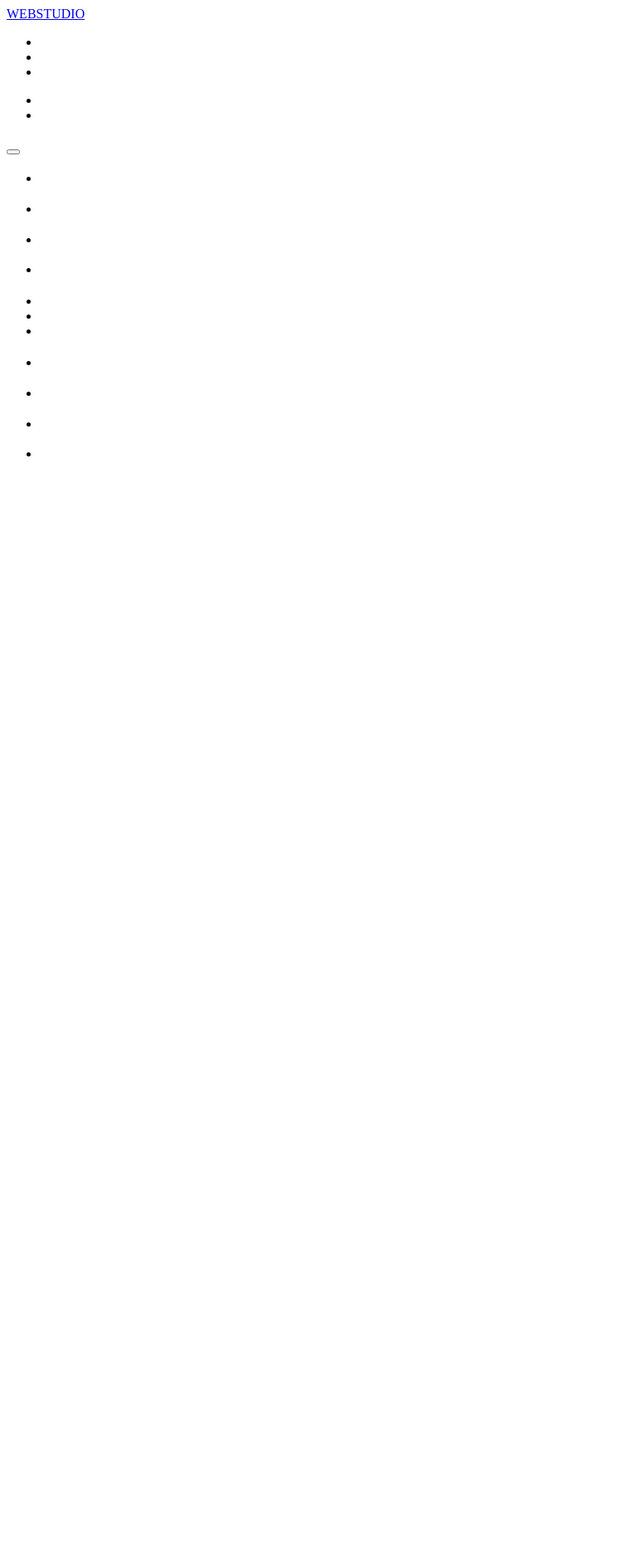
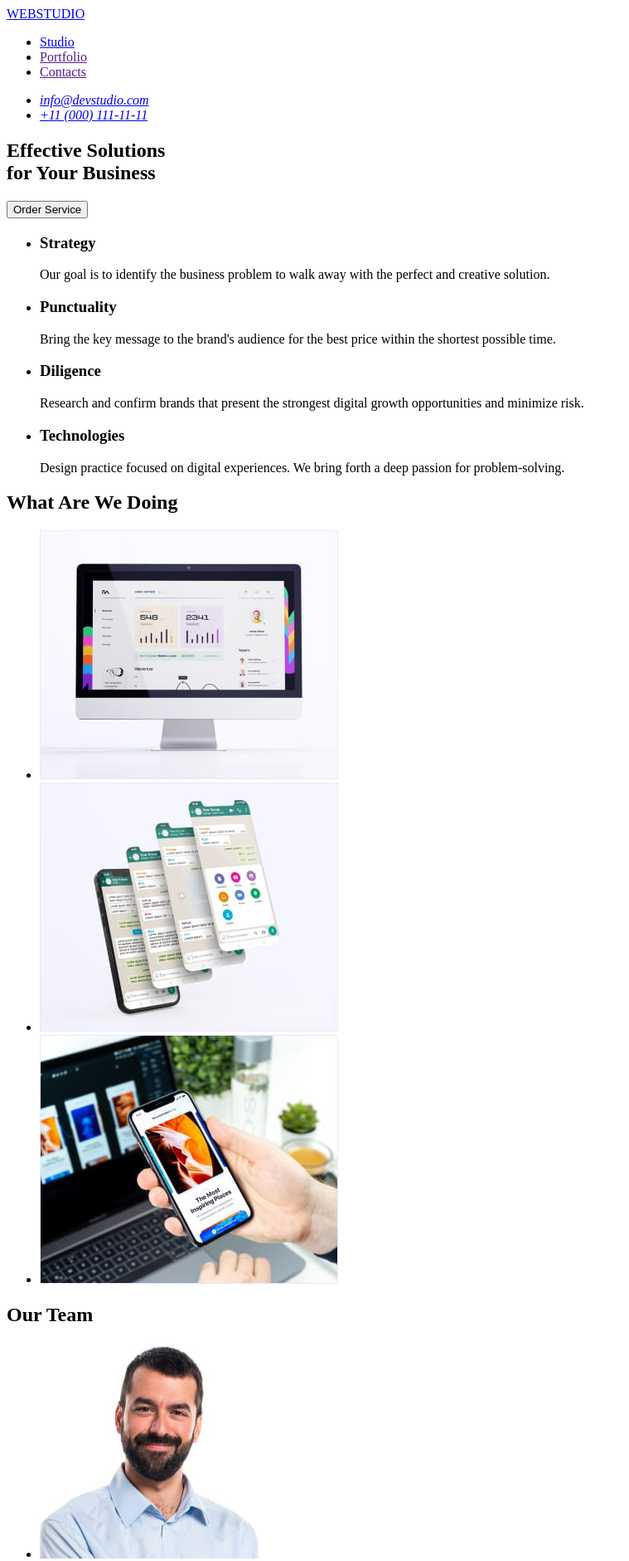
Before and after one commit to LinaPechenik/goit-markup-hw-01, a plain HTML site: page index.html in a window 1280 px wide. Shown: the top 1881 px of the page at 83% size, without its empty margins (0-759 px from the left). Before the commit the page ends 800 px from the top, so only its background shows below. Drawn offline with Linux system fonts and the light colour scheme.

Commit message:
Html document to the corrections

```diff
--- a/index.html
+++ b/index.html
@@ -8,97 +8,166 @@
 
   <body>
     <header>
-      <a href="./index.html">WEBSTUDIO</a>
+      <a href="./index.html"><span>WEB</span>STUDIO</a>
       <nav>
         <ul>
-          <li></li>
-          <li></li>
-          <li></li>
+          <li>
+            <a href="./index.html">Studio</a>
+          </li>
+          <li>
+            <a href="">Portfolio</a>
+          </li>
+          <li>
+            <a href="">Contacts</a>
+          </li>
         </ul>
       </nav>
-      <!---contacts--->
-      <section>
+      <!--contacts-->
+      <address>
         <ul>
-          <li></li>
-          <li></li>
+          <li>
+            <a href="mailto:info@devstudio.com">info@devstudio.com</a>
+          </li>
+          <li>
+            <a href="tel:+110001111111">+11 (000) 111-11-11</a>
+          </li>
         </ul>
-      </section>
+      </address>
     </header>
 
     <main>
-      <h1></h1>
-      <button></button>
+      <!--Hero section-->
+      <section>
+        <h1>
+          Effective Solutions <br />
+          for Your Business
+        </h1>
+        <button type="button">Order Service</button>
+      </section>
 
       <section>
-        <!--наші переваги-->
+        <!--наші переваги benefits-->
         <h2 hidden>Our preferences</h2>
         <ul>
           <li>
-            <h3></h3>
-            <p></p>
+            <h3>Strategy</h3>
+            <p>
+              Our goal is to identify the business problem to walk away with the
+              perfect and creative solution.
+            </p>
           </li>
           <li>
-            <h3></h3>
-            <p></p>
+            <h3>Punctuality</h3>
+            <p>
+              Bring the key message to the brand's audience for the best price
+              within the shortest possible time.
+            </p>
           </li>
           <li>
-            <h3></h3>
-            <p></p>
+            <h3>Diligence</h3>
+            <p>
+              Research and confirm brands that present the strongest digital
+              growth opportunities and minimize risk.
+            </p>
           </li>
           <li>
-            <h3></h3>
-            <p></p>
+            <h3>Technologies</h3>
+            <p>
+              Design practice focused on digital experiences. We bring forth a
+              deep passion for problem-solving.
+            </p>
           </li>
         </ul>
       </section>
 
       <!--чим ми займаємось-->
       <section>
-        <h2></h2>
+        <h2>What Are We Doing</h2>
         <ul>
           <li>
-            <img src="" alt="" />
+            <img
+              src="./images/img1.jpg"
+              alt="Computer screen"
+              width="360"
+              height="300"
+            />
           </li>
           <li>
-            <img src="" alt="" />
+            <img
+              src="./images/img2.jpg"
+              alt="Communication in chats"
+              width="360"
+              height="300"
+            />
           </li>
           <li>
-            <img src="" alt="" />
+            <img
+              src="./images/img3.jpg"
+              alt="Mobile app"
+              width="360"
+              height="300"
+            />
           </li>
         </ul>
       </section>
 
       <!--наша команда-->
       <section>
-        <h2></h2>
+        <h2>Our Team</h2>
         <ul>
           <li>
-            <img src="" alt="" />
-            <h3></h3>
-            <p></p>
+            <img
+              src="./images/img4.jpg"
+              alt="A man with a beard"
+              width="264"
+              height="260"
+            />
+            <h3>Mark Guerrero</h3>
+            <p>Product Designer</p>
           </li>
           <li>
-            <img src="" alt="" />
-            <h3></h3>
-            <p></p>
+            <img
+              src="./images/img5.jpg"
+              alt="A smiling man"
+              width="264"
+              height="260"
+            />
+            <h3>Tom Ford</h3>
+            <p>Frontend Developer</p>
           </li>
           <li>
-            <img src="" alt="" />
-            <h3></h3>
-            <p></p>
+            <img
+              src="./images/img6.jpg"
+              alt="A young woman"
+              width="264"
+              height="260"
+            />
+            <h3>Camila Garcia</h3>
+            <p>Marketing</p>
           </li>
           <li>
-            <img src="" alt="" />
-            <h3></h3>
-            <p></p>
+            <img
+              src="./images/img7.jpg"
+              alt="A smiling man"
+              width="264"
+              height="260"
+            />
+            <h3>Daniel Wilson</h3>
+            <p>UI Designer</p>
           </li>
         </ul>
       </section>
     </main>
 
     <footer>
-      <a href="./index.html"></a>
-      <p></p>
+      <a href="./index.html"><span>WEB</span>STUDIO</a>
+      <p>
+        Increase the flow of customers and sales for your business with digital
+        marketing & growth solutions.
+      </p>
     </footer>
   </body>
 </html>
+
+<!--ctrl+command+space=emoji-->
+<!-- <div> -не семантичний тег-->
```
Also changed, not shown: .prettierrc.json (added), images/img1.jpg (added), images/img2.jpg (added), images/img3.jpg (added), images/img4.jpg (added), images/img5.jpg (added), images/img6.jpg (added), images/img7.jpg (added), 1 other file.
